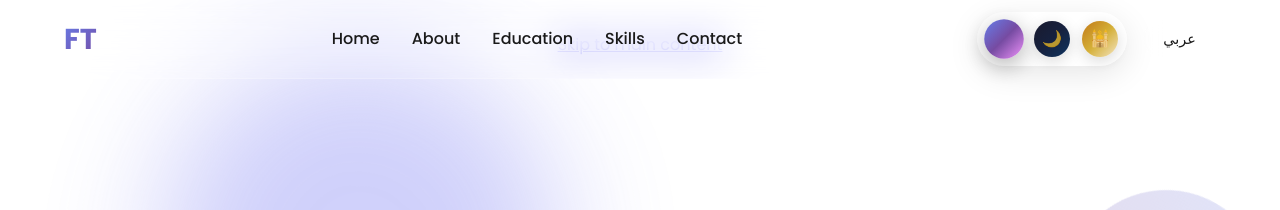
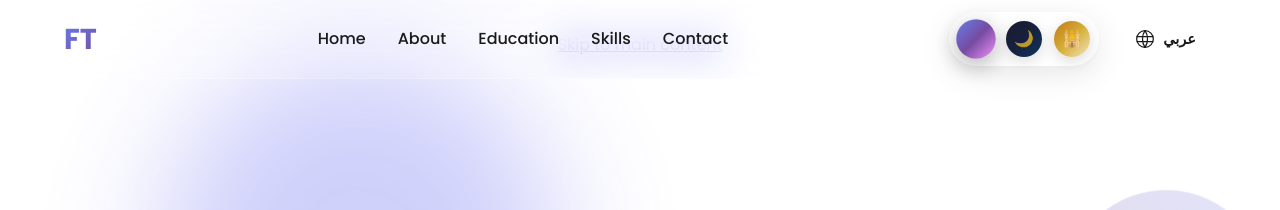
Before and after one commit to TanveerCU/tanif, a plain HTML site: page index.html in a window 1280 px wide. Shown: the top 210 px of the page. Drawn offline with Linux system fonts and the light colour scheme.

Commit message:
Update index.html
final version

```diff
--- a/index.html
+++ b/index.html
@@ -222,11 +222,35 @@
             font-size: 0.9rem;
             font-weight: 500;
             backdrop-filter: blur(10px);
+            display: flex;
+            align-items: center;
+            gap: 0.5rem;
         }
 
         .control-btn:hover {
             transform: translateY(-2px);
             box-shadow: 0 10px 25px var(--shadow);
+        }
+
+        .globe-icon {
+            width: 20px;
+            height: 20px;
+            transition: transform 0.5s cubic-bezier(0.68, -0.55, 0.265, 1.55);
+            flex-shrink: 0;
+        }
+
+        .control-btn:hover .globe-icon {
+            transform: rotate(180deg);
+        }
+
+        .globe-icon circle,
+        .globe-icon path {
+            transition: all 0.3s ease;
+        }
+
+        .lang-text {
+            font-weight: 600;
+            transition: all 0.3s ease;
         }
 
         .theme-selector {
@@ -1146,6 +1170,20 @@
                 font-size: 0.85rem;
             }
 
+            .globe-icon {
+                width: 18px;
+                height: 18px;
+            }
+
+            .lang-text {
+                display: none;
+            }
+
+            .control-btn.lang-toggle {
+                padding: 0.6rem;
+                aspect-ratio: 1;
+            }
+
             .hero {
                 padding: 5rem 3% 3rem;
                 min-height: auto;
@@ -1438,7 +1476,16 @@
                     <div class="theme-btn theme-dark" data-theme="dark" title="Dark Theme"></div>
                     <div class="theme-btn theme-cultural" data-theme="cultural" title="Cultural Theme"></div>
                 </div>
-                <button class="control-btn lang-toggle" id="langToggle" data-en="عربي" data-ar="English">English</button>
+                <button class="control-btn lang-toggle" id="langToggle" data-en="عربي" data-ar="English">
+                    <svg class="globe-icon" viewBox="0 0 24 24" fill="none" xmlns="http://www.w3.org/2000/svg">
+                        <circle cx="12" cy="12" r="10" stroke="currentColor" stroke-width="1.5" stroke-linecap="round"/>
+                        <path d="M12 2C12 2 15 6 15 12C15 18 12 22 12 22" stroke="currentColor" stroke-width="1.5" stroke-linecap="round"/>
+                        <path d="M12 2C12 2 9 6 9 12C9 18 12 22 12 22" stroke="currentColor" stroke-width="1.5" stroke-linecap="round"/>
+                        <path d="M2.5 9H21.5" stroke="currentColor" stroke-width="1.5" stroke-linecap="round"/>
+                        <path d="M2.5 15H21.5" stroke="currentColor" stroke-width="1.5" stroke-linecap="round"/>
+                    </svg>
+                    <span class="lang-text">English</span>
+                </button>
                 <button class="mobile-menu-btn" id="mobileMenuBtn">☰</button>
             </div>
         </nav>
@@ -1861,18 +1908,19 @@
             elements.forEach(el=> {
                 if (el.tagName === 'INPUT' || el.tagName === 'TEXTAREA') {
                     el.placeholder = el.dataset[lang];
-                } else {
+                } else if (!el.closest('.lang-toggle')) {
                     el.textContent = el.dataset[lang];
                 }
             });
 
-            // Update direction
+            // Update direction and language toggle text
+            const langText = langToggle.querySelector('.lang-text');
             if (lang === 'ar') {
                 document.body.setAttribute('dir', 'rtl');
-                langToggle.textContent = langToggle.dataset.ar;
+                if (langText) langText.textContent = langToggle.dataset.ar;
             } else {
                 document.body.setAttribute('dir', 'ltr');
-                langToggle.textContent = langToggle.dataset.en;
+                if (langText) langText.textContent = langToggle.dataset.en;
             }
 
             localStorage.setItem('language', lang);
```
